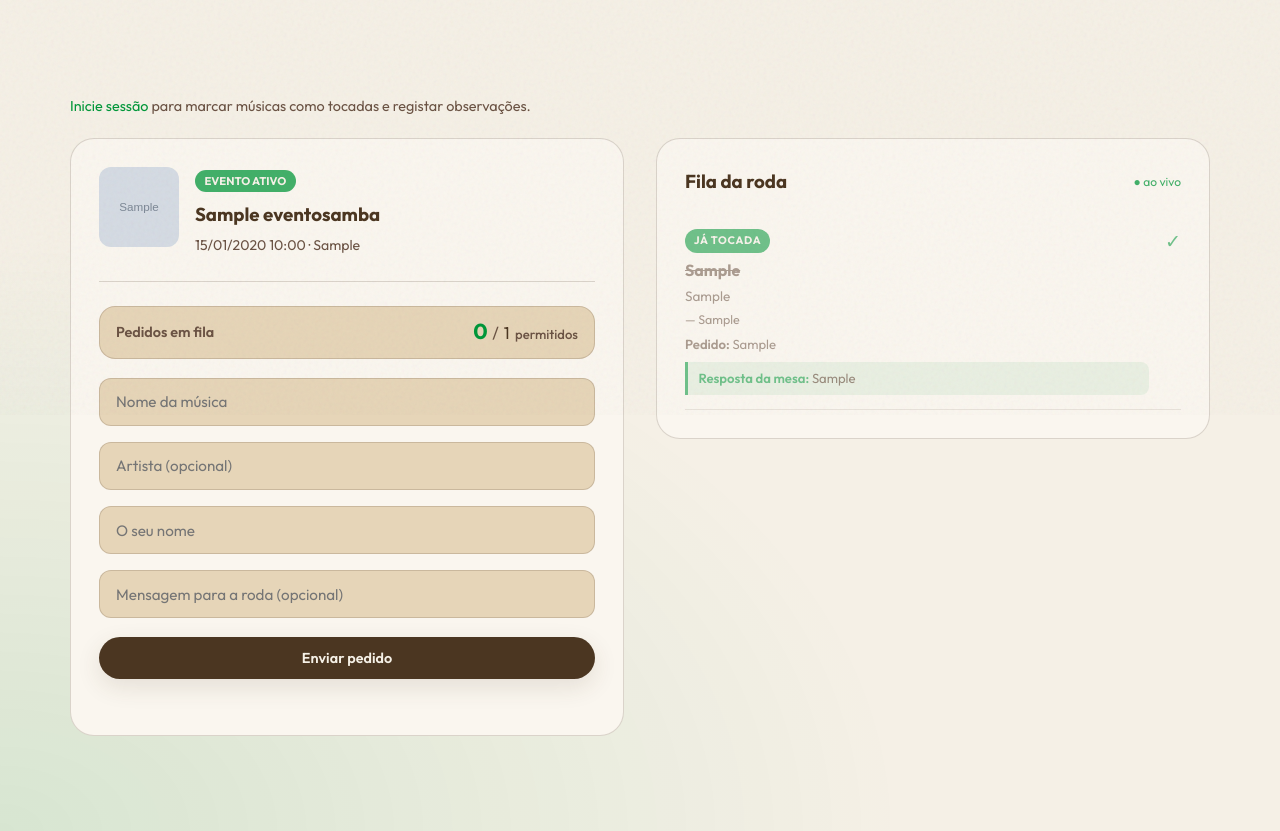
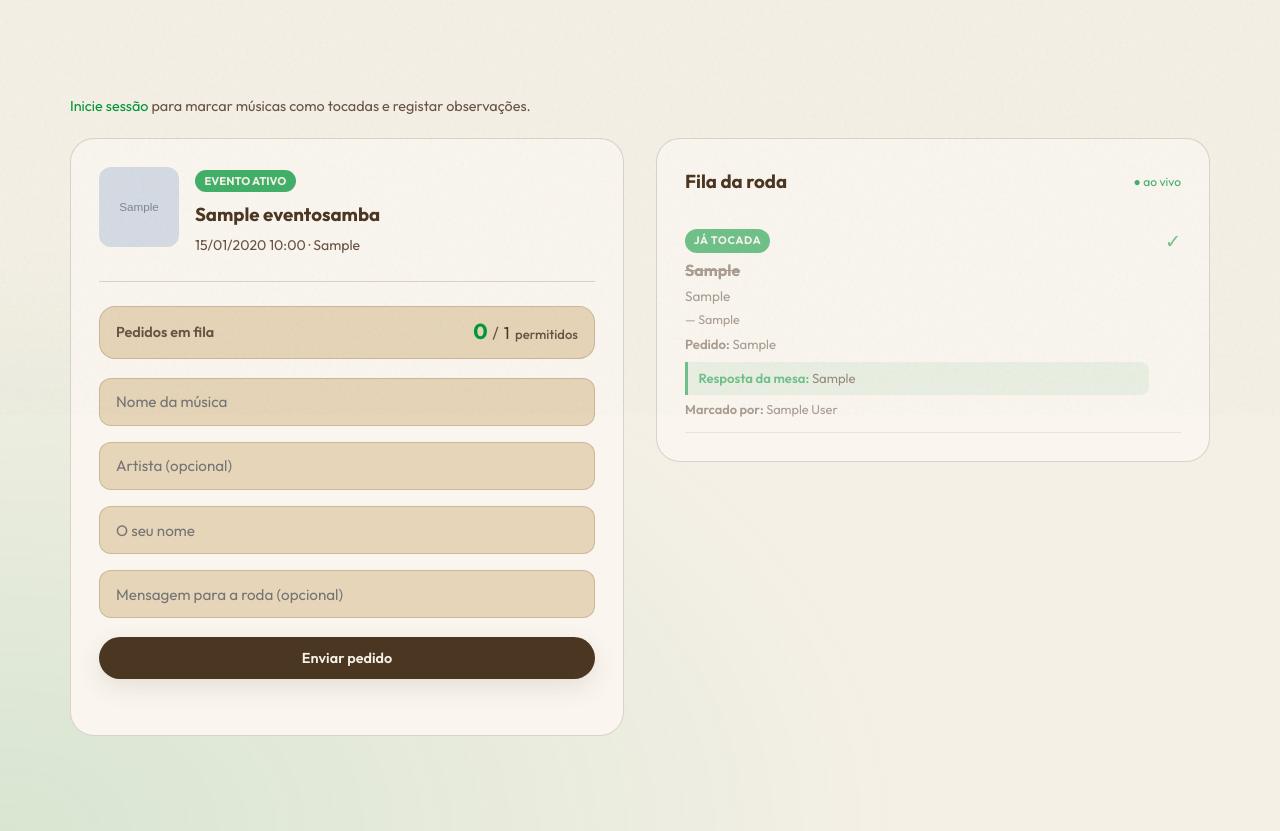
Before and after one commit to kadumel/MesaBrasileira, a Django app: page /pedir-musica/ in a window 1280 px wide. Shown: the part 385-1216 px from the top of the page. Run offline with Django 5.2, Linux system fonts and the light colour scheme; tables that the repository leaves empty hold one stand-in row (values such as "Sample post"); grey boxes marked "Sample" are stand-in pictures.

Commit message:
mostrar o nome do membro da equipe no PM

```diff
--- a/home/admin.py
+++ b/home/admin.py
@@ -275,7 +275,7 @@ class ProdutoAdmin(admin.ModelAdmin):
 class PedidoMusicaInline(admin.TabularInline):
     model = PedidoMusica
     extra = 0
-    readonly_fields = ("criado_em", "tocado_em")
+    readonly_fields = ("criado_em", "tocado_em", "marcado_por")
     fields = (
         "musica",
         "artista",
@@ -283,6 +283,7 @@ class PedidoMusicaInline(admin.TabularInline):
         "mensagem",
         "observacao_equipe",
         "tocado",
+        "marcado_por",
         "criado_em",
     )
 
@@ -317,6 +318,7 @@ class PedidoMusicaAdmin(admin.ModelAdmin):
         "pedido_por",
         "evento",
         "tocado",
+        "marcado_por",
         "observacao_equipe",
         "criado_em",
     )
@@ -327,7 +329,7 @@ class PedidoMusicaAdmin(admin.ModelAdmin):
     @admin.action(description="Marcar selecionados como já tocados")
     def marcar_como_tocados(self, request, queryset):
         for pedido in queryset.filter(tocado=False):
-            pedido.marcar_tocado()
+            pedido.marcar_tocado(user=request.user)
 
 
 @admin.register(VideoEvento)
--- a/home/models.py
+++ b/home/models.py
@@ -1,3 +1,4 @@
+from django.conf import settings
 from django.core.validators import MaxValueValidator, MinValueValidator
 from django.db import models
 from django.urls import reverse
@@ -268,6 +269,14 @@ class PedidoMusica(models.Model):
     )
     tocado = models.BooleanField(default=False, verbose_name="Já tocámos")
     tocado_em = models.DateTimeField(null=True, blank=True)
+    marcado_por = models.ForeignKey(
+        settings.AUTH_USER_MODEL,
+        on_delete=models.SET_NULL,
+        null=True,
+        blank=True,
+        related_name="pedidos_musica_marcados",
+        verbose_name="Marcado por (membro)",
+    )
     criado_em = models.DateTimeField(auto_now_add=True)
 
     class Meta:
@@ -278,10 +287,20 @@ class PedidoMusica(models.Model):
     def __str__(self):
         return f"{self.musica} — {self.pedido_por}"
 
-    def marcar_tocado(self, observacao_equipe=None):
+    @property
+    def marcado_por_exibir(self):
+        if not self.marcado_por_id:
+            return ""
+        user = self.marcado_por
+        nome = (user.get_full_name() or "").strip()
+        return nome or user.get_username()
+
+    def marcar_tocado(self, observacao_equipe=None, user=None):
         self.tocado = True
         self.tocado_em = timezone.now()
-        update_fields = ["tocado", "tocado_em"]
+        update_fields = ["tocado", "tocado_em", "marcado_por"]
+        if user is not None and getattr(user, "is_authenticated", False):
+            self.marcado_por = user
         if observacao_equipe is not None:
             self.observacao_equipe = (observacao_equipe or "").strip()[:300]
             update_fields.append("observacao_equipe")
--- a/home/static/home/css/main.css
+++ b/home/static/home/css/main.css
@@ -918,6 +918,15 @@ a:hover {
   color: var(--green);
 }
 
+.queue-item-note--marcador {
+  font-size: 0.8rem;
+  color: var(--text-muted);
+}
+
+.queue-item-note--marcador .queue-item-note-label {
+  color: var(--brown-muted);
+}
+
 .queue-item-action {
   flex-shrink: 0;
   display: flex;
--- a/home/static/home/js/main.js
+++ b/home/static/home/js/main.js
@@ -137,6 +137,9 @@
     }
     if (p.observacao_equipe) {
       html += `<p class="queue-item-note queue-item-note--resposta" role="status"><span class="queue-item-note-label">Resposta da mesa:</span> ${escapeHtml(p.observacao_equipe)}</p>`;
+    }
+    if (isTocado(p) && p.marcado_por_exibir) {
+      html += `<p class="queue-item-note queue-item-note--marcador"><span class="queue-item-note-label">Marcado por:</span> ${escapeHtml(p.marcado_por_exibir)}</p>`;
     }
     return html;
   }
--- a/home/templates/home/includes/pedidos_roda.html
+++ b/home/templates/home/includes/pedidos_roda.html
@@ -120,6 +120,12 @@
             {{ pedido.observacao_equipe }}
           </p>
           {% endif %}
+          {% if pedido.tocado and pedido.marcado_por_exibir %}
+          <p class="queue-item-note queue-item-note--marcador">
+            <span class="queue-item-note-label">Marcado por:</span>
+            {{ pedido.marcado_por_exibir }}
+          </p>
+          {% endif %}
         </div>
         <div class="queue-item-action">
           {% if pedido.tocado %}
--- a/home/views.py
+++ b/home/views.py
@@ -54,7 +54,10 @@ def _evento_pedidos_context():
     pedidos = []
     form = None
     if evento_samba:
-        pedidos = evento_samba.pedidos.all().order_by("tocado", "id")[:50]
+        pedidos = (
+            evento_samba.pedidos.select_related("marcado_por")
+            .order_by("tocado", "id")[:50]
+        )
         form = PedidoMusicaForm()
     return {
         "evento_samba": evento_samba,
@@ -188,7 +191,10 @@ def marcar_pedido_tocado(request, pk):
         if request.headers.get("X-Requested-With") == "XMLHttpRequest":
             return JsonResponse({"ok": False, "errors": form.errors}, status=400)
         return HttpResponseRedirect(reverse("home:pedir_musica"))
-    pedido.marcar_tocado(form.cleaned_data.get("observacao_equipe", ""))
+    pedido.marcar_tocado(
+        form.cleaned_data.get("observacao_equipe", ""),
+        user=request.user,
+    )
     if request.headers.get("X-Requested-With") == "XMLHttpRequest":
         return JsonResponse(
             {
@@ -200,6 +206,7 @@ def marcar_pedido_tocado(request, pk):
                     "pedido_por": pedido.pedido_por,
                     "mensagem": pedido.mensagem,
                     "observacao_equipe": pedido.observacao_equipe,
+                    "marcado_por_exibir": pedido.marcado_por_exibir,
                     "tocado": True,
                 },
             }
@@ -213,7 +220,9 @@ def fila_pedidos_json(request, evento_id):
     config = ConfiguracaoHome.get_solo()
     limite = config.limite_pedidos_em_fila
     total_em_fila = _contagem_em_fila(evento)
-    pedidos = evento.pedidos.all().order_by("tocado", "id")[:50]
+    pedidos = (
+        evento.pedidos.select_related("marcado_por").order_by("tocado", "id")[:50]
+    )
     data = [
         {
             "id": p.pk,
@@ -222,6 +231,7 @@ def fila_pedidos_json(request, evento_id):
             "pedido_por": p.pedido_por,
             "mensagem": p.mensagem,
             "observacao_equipe": p.observacao_equipe,
+            "marcado_por_exibir": p.marcado_por_exibir,
             "tocado": p.tocado,
             "criado_em": p.criado_em.isoformat(),
         }
```
Also changed, not shown: home/migrations/0012_pedidomusica_marcado_por.py (added).
